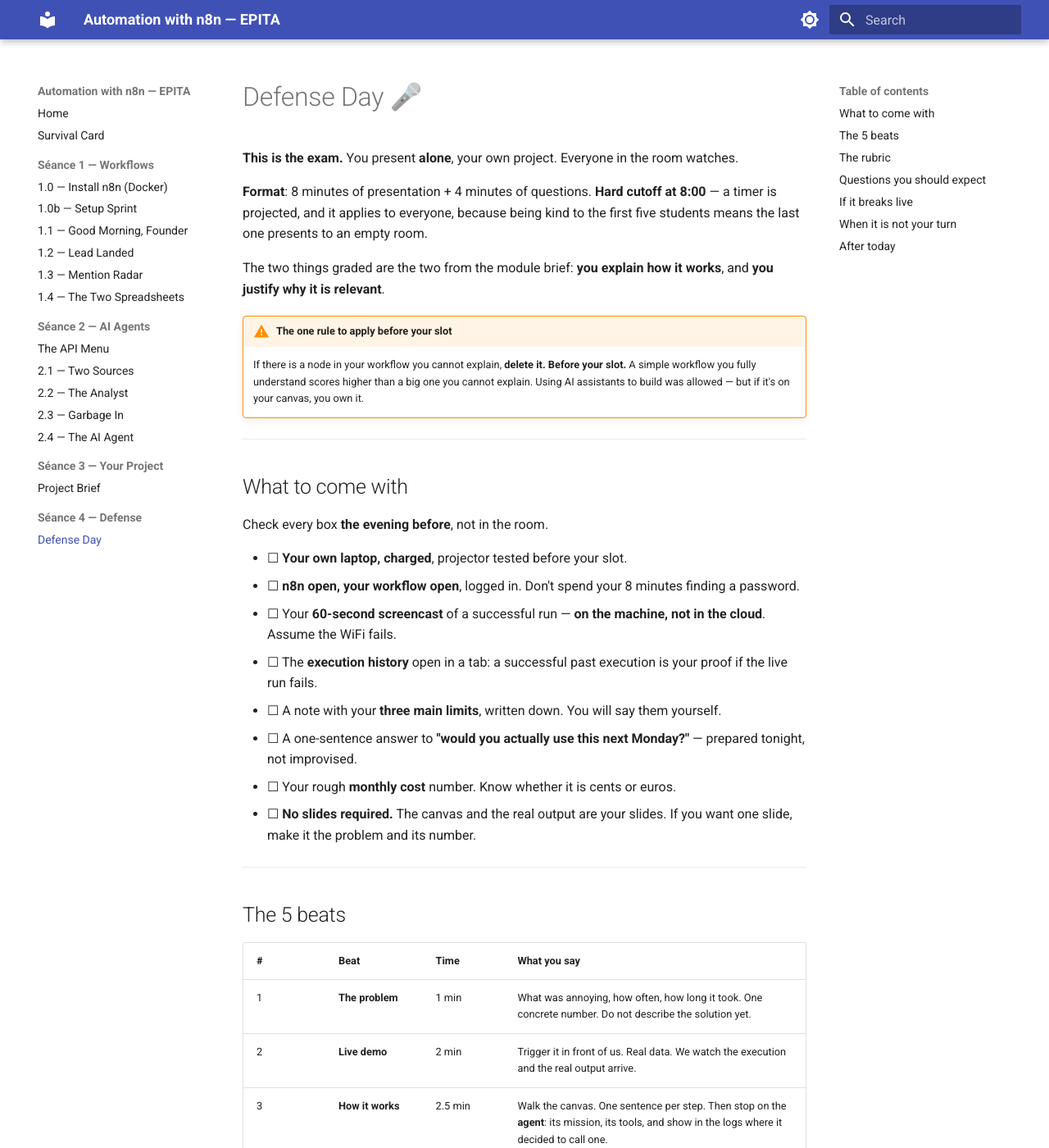
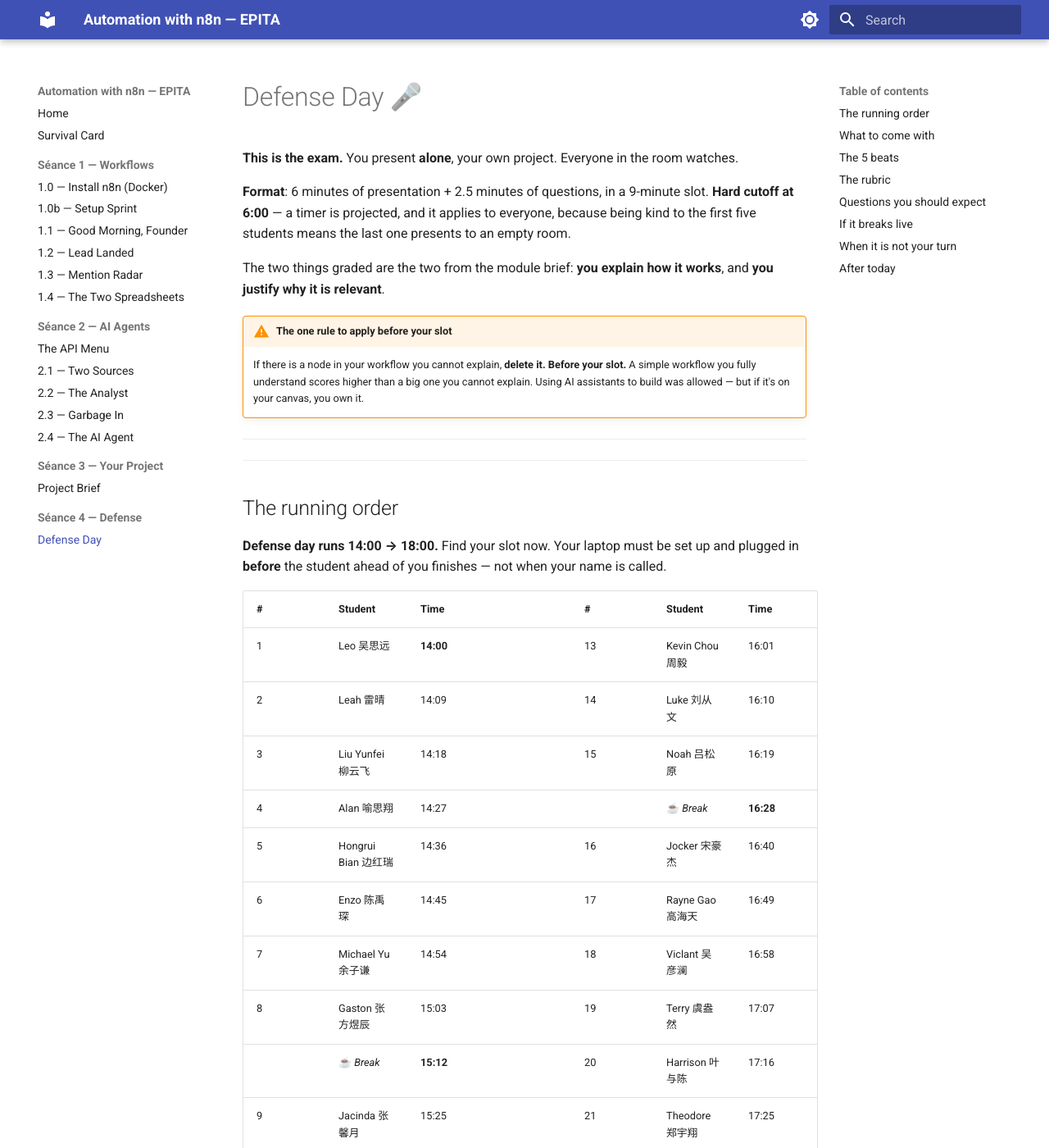
Before and after one commit to KristenPire/epita-n8n, an MkDocs documentation site: the page built from docs/seance-4/defense-day.md, in a window 1280 px wide and 1400 px high. Shown: the whole window at 82% size. Built offline with MkDocs 1.6.1 and Material for MkDocs 9.7.7, drawn with Linux system fonts in a browser that asks for light colours; some of the changed text lies outside the part shown.

Commit message:
Defense day: publish the 22-slot running order (14:00-18:00) and rescale the format to 6+2.5 min
22 students x (8+4) did not fit a 4-hour window; slots are now 9 minutes
(6 min presentation, 2.5 min questions, 30 s changeover), with two breaks.
The 5 beats and the rubric's clarity row are rescaled to match.

Co-Authored-By: Claude Opus 5 <noreply@anthropic.com>

```diff
--- a/docs/seance-4/defense-day.md
+++ b/docs/seance-4/defense-day.md
@@ -2,9 +2,9 @@
 
 **This is the exam.** You present **alone**, your own project. Everyone in the room watches.
 
-**Format**: 8 minutes of presentation + 4 minutes of questions. **Hard cutoff at 8:00** — a
-timer is projected, and it applies to everyone, because being kind to the first five
-students means the last one presents to an empty room.
+**Format**: 6 minutes of presentation + 2.5 minutes of questions, in a 9-minute slot.
+**Hard cutoff at 6:00** — a timer is projected, and it applies to everyone, because being
+kind to the first five students means the last one presents to an empty room.
 
 The two things graded are the two from the module brief: **you explain how it works**, and
 **you justify why it is relevant**.
@@ -17,12 +17,40 @@ The two things graded are the two from the module brief: **you explain how it wo
 
 ---
 
+---
+
+## The running order
+
+**Defense day runs 14:00 → 18:00.** Find your slot now. Your laptop must be set up and
+plugged in **before** the student ahead of you finishes — not when your name is called.
+
+| # | Student | Time | | # | Student | Time |
+|---|---|---|---|---|---|---|
+| 1 | Leo 吴思远 | **14:00** | | 13 | Kevin Chou 周毅 | 16:01 |
+| 2 | Leah 雷晴 | 14:09 | | 14 | Luke 刘从文 | 16:10 |
+| 3 | Liu Yunfei 柳云飞 | 14:18 | | 15 | Noah 吕松原 | 16:19 |
+| 4 | Alan 喻思翔 | 14:27 | | | ☕ *Break* | **16:28** |
+| 5 | Hongrui Bian 边红瑞 | 14:36 | | 16 | Jocker 宋豪杰 | 16:40 |
+| 6 | Enzo 陈禹琛 | 14:45 | | 17 | Rayne Gao 高海天 | 16:49 |
+| 7 | Michael Yu 余子谦 | 14:54 | | 18 | Viclant 吴彦澜 | 16:58 |
+| 8 | Gaston 张方煜辰 | 15:03 | | 19 | Terry 虞盎然 | 17:07 |
+| | ☕ *Break* | **15:12** | | 20 | Harrison 叶与陈 | 17:16 |
+| 9 | Jacinda 张馨月 | 15:25 | | 21 | Theodore 郑宇翔 | 17:25 |
+| 10 | Jim 许哲铭 | 15:34 | | 22 | Danny 陈子明 | 17:34 |
+| 11 | Kane 许杰翔 | 15:43 | | | | |
+| 12 | Katie 郭可馨 | 15:52 | | | | |
+
+!!! danger "If you are in slot 1 or 2"
+    Be in the room and set up by **13:55**. We start on time, with no opening talk.
+
+---
+
 ## What to come with
 
 Check every box **the evening before**, not in the room.
 
 - ☐ **Your own laptop, charged**, projector tested before your slot.
-- ☐ **n8n open, your workflow open**, logged in. Don't spend your 8 minutes finding a
+- ☐ **n8n open, your workflow open**, logged in. Don't spend your 6 minutes finding a
   password.
 - ☐ Your **60-second screencast** of a successful run — **on the machine, not in the
   cloud**. Assume the WiFi fails.
@@ -41,11 +69,11 @@ Check every box **the evening before**, not in the room.
 
 | # | Beat | Time | What you say |
 |---|---|---|---|
-| 1 | **The problem** | 1 min | What was annoying, how often, how long it took. One concrete number. Do not describe the solution yet. |
-| 2 | **Live demo** | 2 min | Trigger it in front of us. Real data. We watch the execution and the real output arrive. |
-| 3 | **How it works** | 2.5 min | Walk the canvas. One sentence per step. Then stop on the **agent**: its mission, its tools, and show in the logs where it decided to call one. |
-| 4 | **Break it on purpose** | 1.5 min | Trigger your failure case live. Show that it does not crash, or that it fails cleanly. This is the beat that separates a demo from a product. |
-| 5 | **Limits and next step** | 1 min | What you would not trust it with yet, and the one thing you would build next. |
+| 1 | **The problem** | 0:45 | What was annoying, how often, how long it took. One concrete number. Do not describe the solution yet. |
+| 2 | **Live demo** | 1:30 | Trigger it in front of us. Real data. We watch the execution and the real output arrive. |
+| 3 | **How it works** | 2:00 | Walk the canvas. One sentence per step. Then stop on the **agent**: its mission, its tools, and show in the logs where it decided to call one. |
+| 4 | **Break it on purpose** | 1:15 | Trigger your failure case live. Show that it does not crash, or that it fails cleanly. This is the beat that separates a demo from a product. |
+| 5 | **Limits and next step** | 0:30 | What you would not trust it with yet, and the one thing you would build next. |
 
 !!! tip "Rehearse beat 2 and beat 4 with a timer"
     Those are the two that can go wrong on stage. The other three you can talk through from
@@ -72,7 +100,7 @@ about exactly that node).
 | **The agent is real and justified** | 20% | An AI Agent node with a tool, visible in the logs, and a sentence on why a fixed chain was not enough. |
 | **Relevance of the use case** | 15% | A real problem with a real cost. Not a demo looking for a problem. |
 | **Robustness** | 10% | The failure case is handled on purpose and shown live. Re-runnable without duplicates. |
-| **Clarity** | 5% | 8 minutes respected. Named nodes. The room follows. |
+| **Clarity** | 5% | 6 minutes respected. Named nodes. The room follows. |
 
 !!! info "What is NOT graded"
     Slide design. Number of nodes. How sophisticated the AI part is. A simple workflow that
```
